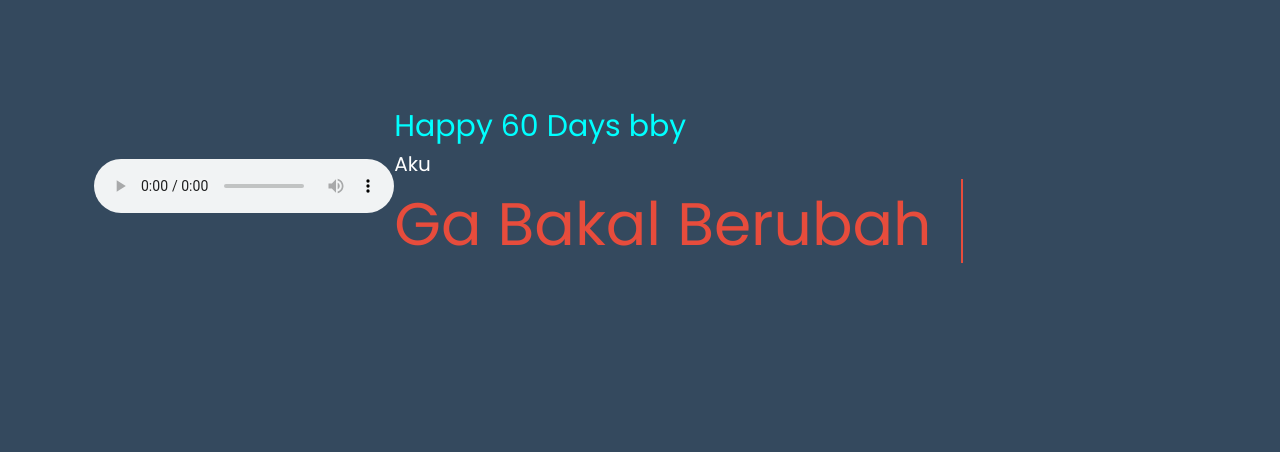
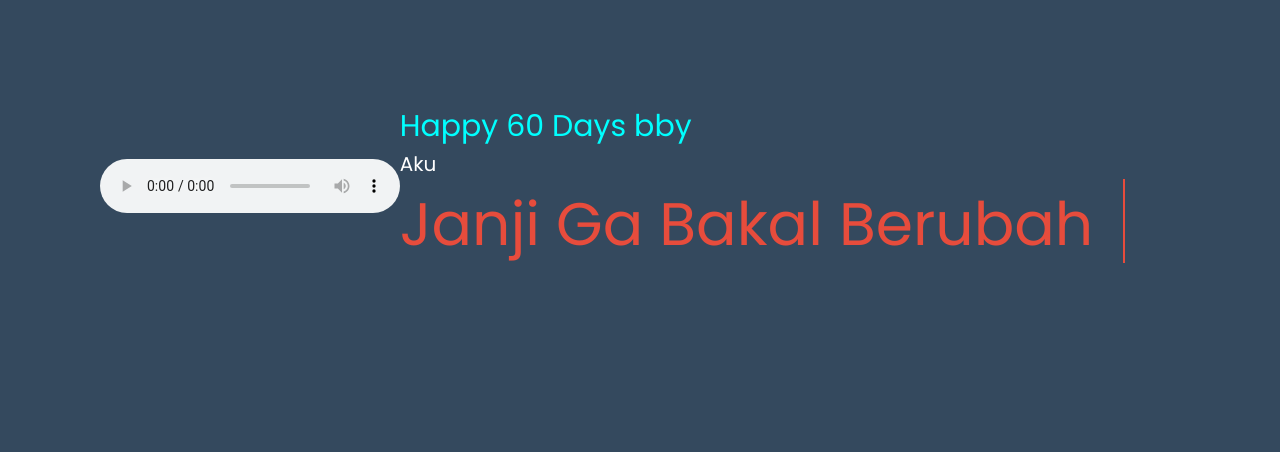
Before and after one commit to Jesssites/Anniv2, a plain HTML site: page index.html in a window 1280 px wide. Shown: the part 214-666 px from the top of the page. Drawn offline with Linux system fonts and the light colour scheme.

Commit message:
Update index.html

```diff
--- a/index.html
+++ b/index.html
@@ -14,10 +14,8 @@
   <div class="wrapper">Happy 60 Days bby
     <div class="Teks-Diam">Aku</div>
     <ul class="Teks-Berjalan">
-      <li><span>Sayang Kamu</span></li>
-      <li><span>Ga Bakal Berubah</span></li>
-      <li><span>Bakal Jaga Perasaanmu</span></li>
-      <li><span>Maafin Aku kalo ada salah</span></li>
+      <li><span>Sayang Kamu Selamanya</span></li>
+      <li><span>Janji Ga Bakal Berubah</span></li>
     </ul>
   </div>
 
```
